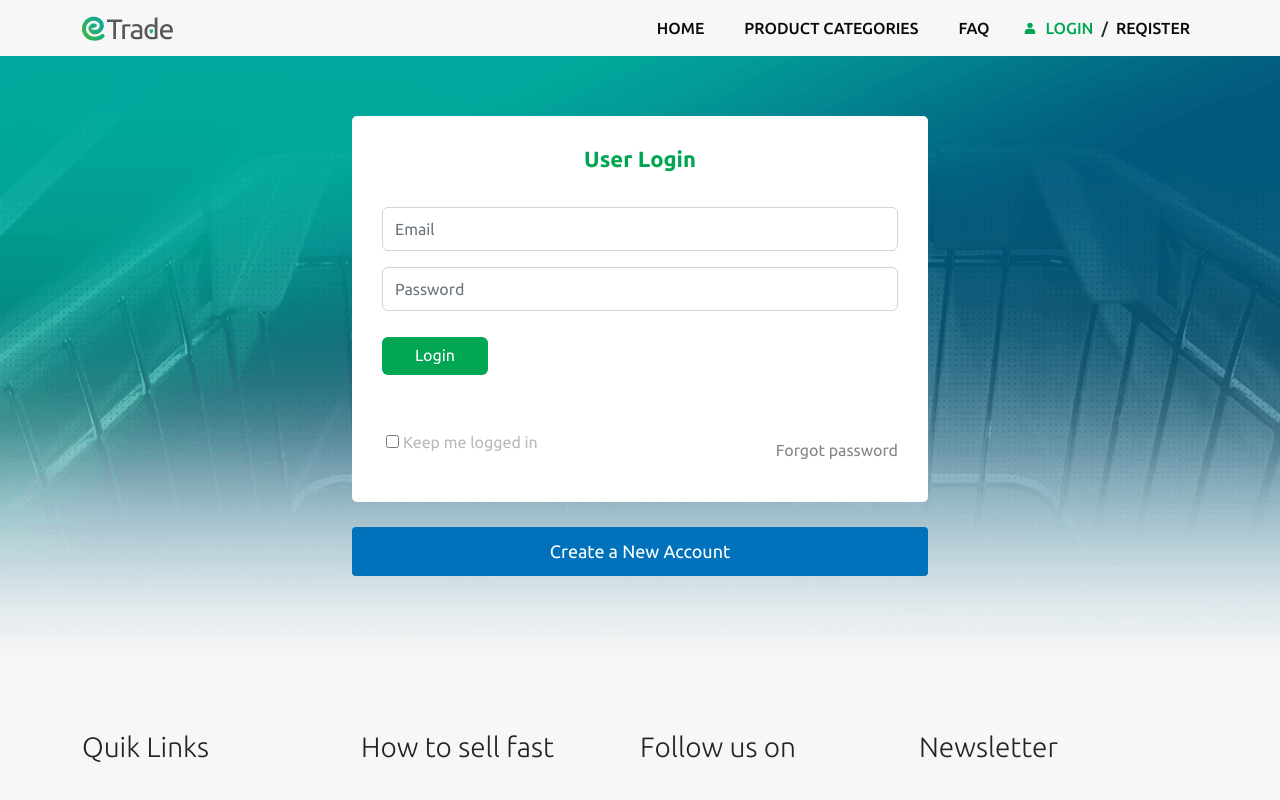
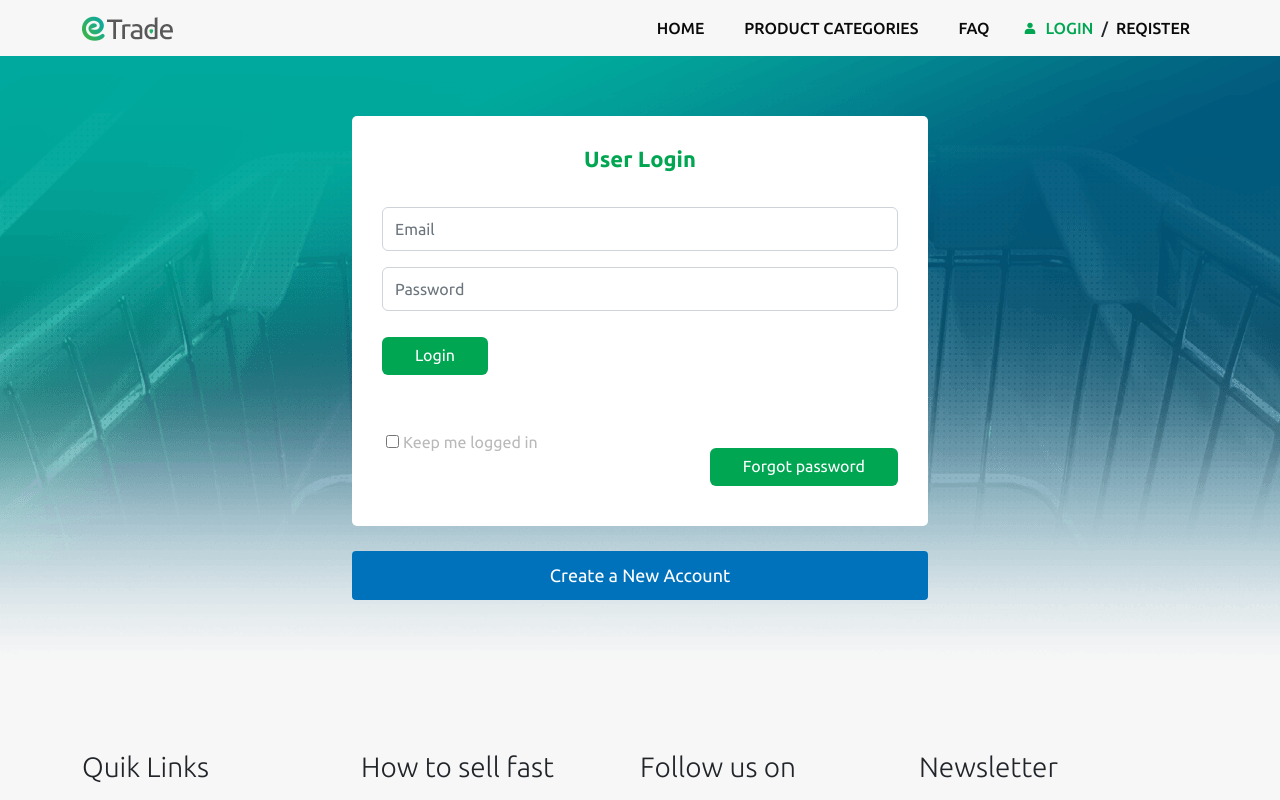
Before and after one commit to dimon1ion/ECOMMERCE-ONLINE-SHOP-CLIENT-REACT, a React (Create React App) app: page /login in a window 1280 px wide. Shown: the top 800 px of the page. Built offline with nearby package versions, Linux system fonts and the light colour scheme; no server answers.

Commit message:
Change some variables, added forgot password

```diff
--- a/public/index.html
+++ b/public/index.html
@@ -23,7 +23,7 @@
     -->
   <link href="https://cdn.jsdelivr.net/npm/bootstrap@5.2.0/dist/css/bootstrap.min.css" rel="stylesheet"
     integrity="sha384-gH2yIJqKdNHPEq0n4Mqa/HGKIhSkIHeL5AyhkYV8i59U5AR6csBvApHHNl/vI1Bx" crossorigin="anonymous">
-  <title>React App</title>
+  <title>Trade.az</title>
 </head>
 <body>
   <noscript>You need to enable JavaScript to run this app.</noscript>
--- a/src/enums/ServerPath.js
+++ b/src/enums/ServerPath.js
@@ -27,4 +27,5 @@ export default class ServerPath{
     static get ADDORDER() { return "/api/Order/addFromCart"; };
     static get GETORDERS() { return "/api/Order/getOwn"; };
     static get GETOORDERSTATUSES() { return "/api/Order/states"; };
+    static get RESETPASSWORD() { return "/api/Auth/forgotpassword"; };
 }
--- a/src/pages/FaqPage/FaqPage.jsx
+++ b/src/pages/FaqPage/FaqPage.jsx
@@ -19,15 +19,19 @@ export default function FaqPage(props) {
   const faqData =[
     {
       question: "How do I track my order?",
-      answer: "You can track your order by visiting the 'Order History' section of your account. If you do not have an account, you can track your order using the tracking number provided in your shipping confirmation email."
-    },
-    {
-      question: "What is your return policy?",
-      answer: "Our return policy allows you to return an item within 30 days of receiving it. To be eligible for a return, the item must be in its original condition and packaging. For more information, please visit our Returns page."
+      answer: "You can track your order by visiting the 'Order History' section of your account. You can cancel your order by contacting our customer service team at nail.shamsudinov@gmail.com or sams_bd16@itstep.edu.az"
     },
     {
       question: "How do I make a purchase?",
       answer: "To make a purchase, add the desired item to your cart, and then proceed to checkout. Fill in the required information and complete the payment."
+    },
+    {
+      question: "How do I change my contact information?",
+      answer: "You can change your contact information by visiting the 'My Account' section of your account. Phone and mail change require email confirmation."
+    },
+    {
+      question: "I forgot my password. What should I do?",
+      answer: "You can reset your password by visiting the 'Forgot Password' section of your account. You will receive an email with a link to reset your password."
     }
   ]
 
--- a/src/pages/Login/Login.jsx
+++ b/src/pages/Login/Login.jsx
@@ -10,6 +10,7 @@ import backImage from "../../assets/styles/backImage.module.scss";
 import postRequest from "../../requests/postRequest";
 import jwtDecode from "jwt-decode";
 import Token from "../../enums/Token";
+import request from "../../requests/request";
 import ServerPath from "../../enums/ServerPath";
 import AuthenticationContext from "../../contexts/Authentication.context";
 
@@ -43,6 +44,19 @@ export default function Login(props) {
   const [btnSubmitted, setBtnSubmitted] = useState(false);
 
   //#region /===> Functions <===/
+
+  async function OnResetPassword(event){
+    event.preventDefault();
+    const url = new URL(`${ServerPath.SERVERPATH}${ServerPath.RESETPASSWORD}`);
+    url.searchParams.append("email", userName);
+    const response = await request(
+      "POST",
+      url.toString(),
+      null,
+      null,
+      null
+    );
+  }
 
   async function OnSubmitForm(event) {
     event.preventDefault();
@@ -178,7 +192,6 @@ export default function Login(props) {
                   {responseErrText}
                 </ErrorMessage>
               </form>
-
               <div
                 className={`${s["user-option"]} d-flex flex-column flex-sm-row justify-content-sm-between`}
               >
@@ -187,14 +200,15 @@ export default function Login(props) {
                     Keep me logged in
                   </CheckBox>
                 </div>
+                <form onSubmit={OnResetPassword}>
                 <div className="mt-2 col text-start text-sm-end">
-                  <NavLink
+                  <ButtonLoad
                     className={`${s["nav-a"]} ${s["unselect"]}`}
-                    to={"/soon"}
                   >
                     Forgot password
-                  </NavLink>
+                  </ButtonLoad>
                 </div>
+                </form>
               </div>
             </div>
           </div>
--- a/src/pages/Product/Product.jsx
+++ b/src/pages/Product/Product.jsx
@@ -400,7 +400,7 @@ export default function Product(props) {
                       className={`${s["list__button"]} ${s["list__button__seller"]}`}
                       onClick={() => {
                         navigate(
-                          `/products?sellerId=${productInfo.seller?.authId}`
+                          `/products?sellerId=${productInfo.seller?.id}`
                         );
                         window.scrollTo(0, 0);
                       }}
--- a/src/pages/Registration/Registration.jsx
+++ b/src/pages/Registration/Registration.jsx
@@ -17,7 +17,7 @@ import AuthenticationContext from "../../contexts/Authentication.context";
 
 export default function Registration() {
   const navigate = useNavigate();
-  const dispatch = useDispatch();
+  // const dispatch = useDispatch();
   const { isAuthenticated } = useContext(AuthenticationContext);
 
   useEffect(() => {
```
